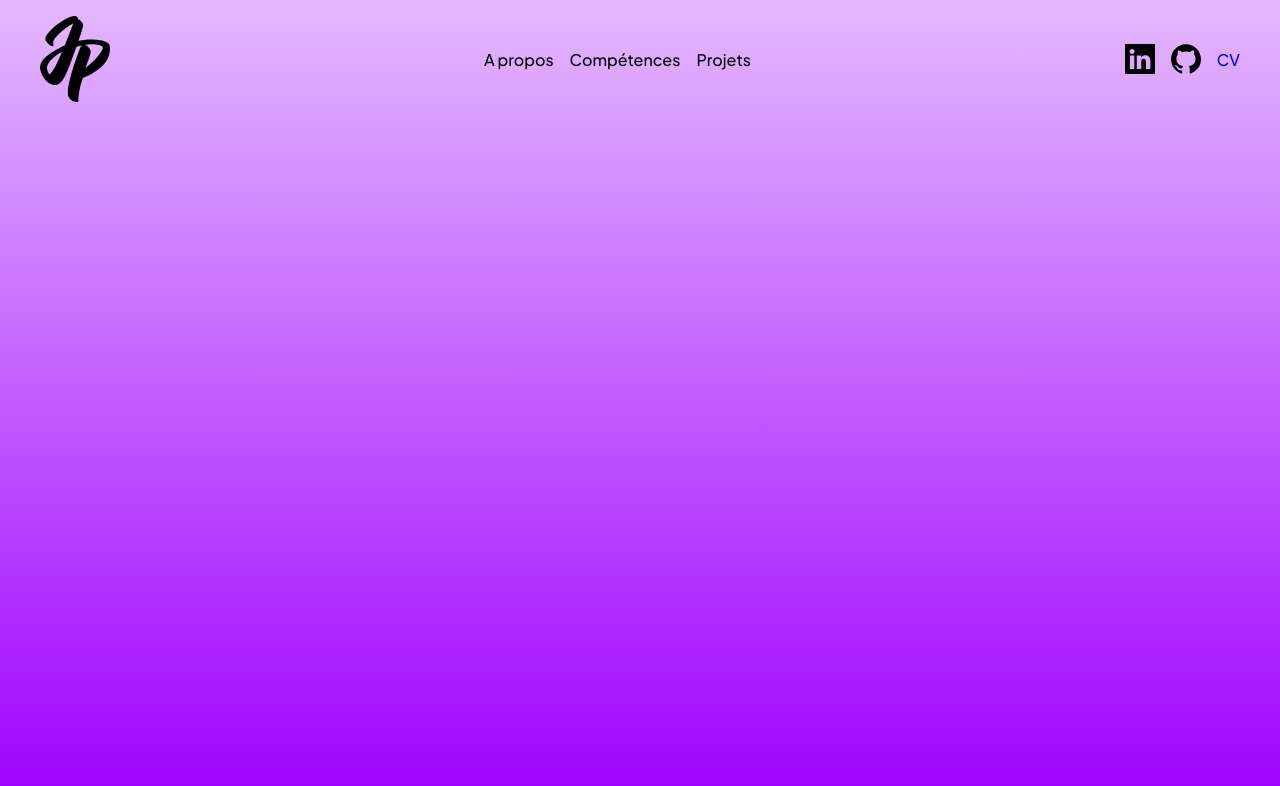
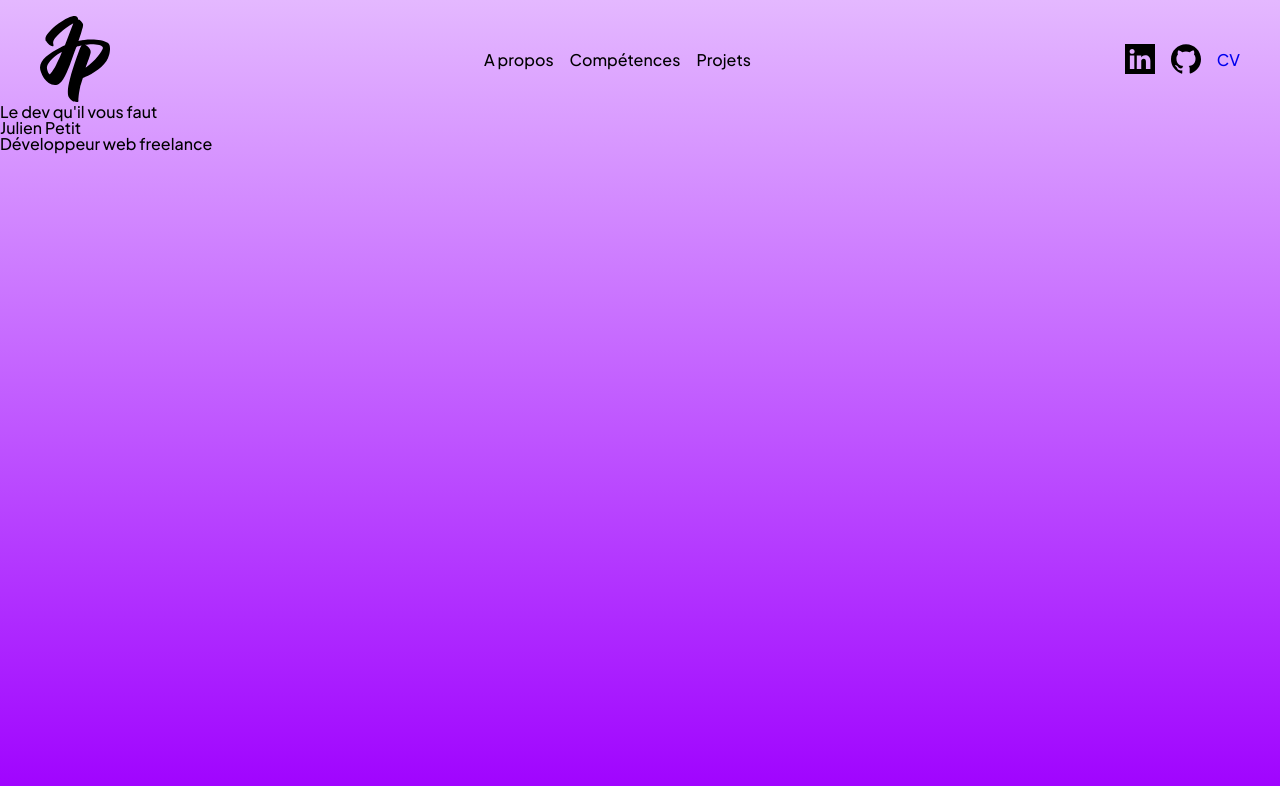
Before and after one commit to Scofrard/Portfolio, a Vue app: page / in a window 1280 px wide. Shown: the top 786 px of the page. Built offline with nearby package versions, Linux system fonts and the light colour scheme.

Commit message:
Update Header.vue
Update Header.vue

```diff
--- a/src/components/Header.vue
+++ b/src/components/Header.vue
@@ -1,6 +1,7 @@
 <template>
   <div class="header-container">
-      <header>
+
+    <header>
       <div class="logo"><img src="../assets/icons/logo.svg" alt="Picto JP"></div>
       <div class="menu">
           <ul>
@@ -34,6 +35,17 @@
         </div>
       </nav>
     </header>
+
+    <!-- Hero banner -->
+    <!-- Hero banner -->
+    <!-- Hero banner -->
+
+    <div class="herobanner">
+      <h1>Le dev qu'il vous faut</h1>
+      <h2>Julien Petit</h2>
+      <p>Développeur web freelance</p>
+    </div>
+
   </div>
 </template>
 
```
Also changed, not shown: src/assets/icons/cancel.png (deleted).
